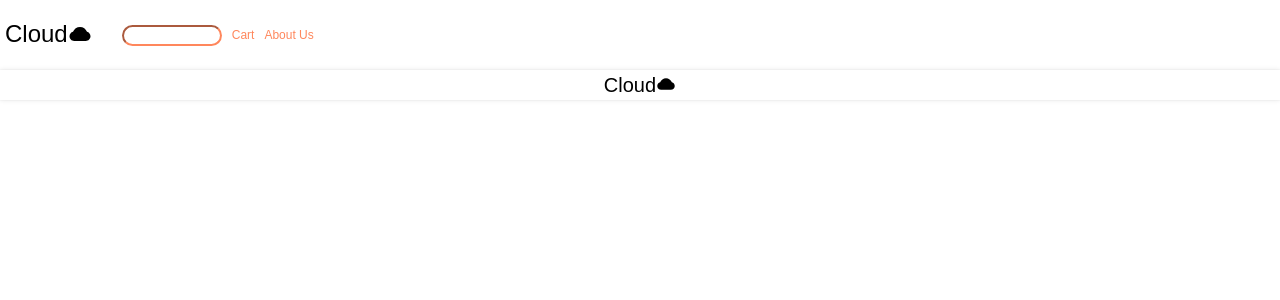
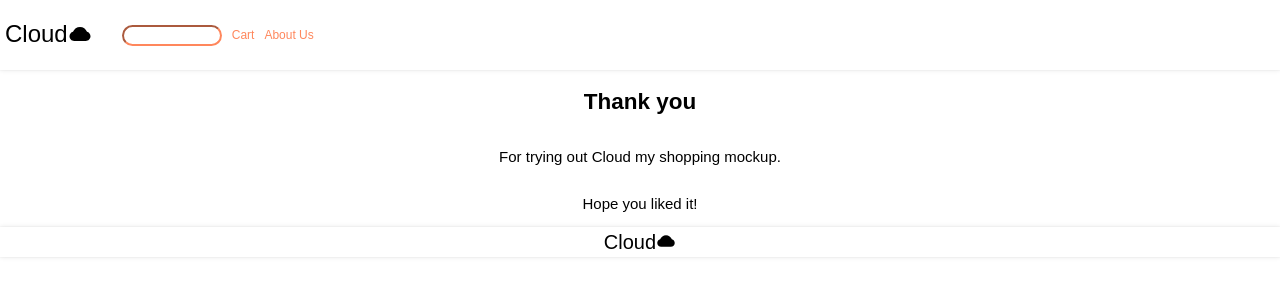
Before and after one commit to JordyPena/cloud, a React (Create React App) app: page /thanks in a window 1280 px wide. Shown: the top 300 px of the page. Built offline with nearby package versions, Linux system fonts and the light colour scheme; no server answers.

Commit message:
Thanks.js --Created thanks component --added text

```diff
--- a/src/App.js
+++ b/src/App.js
@@ -12,6 +12,7 @@ import Results from "./Results/Results";
 import Summary from "./Summary/Summary";
 import Total from "./Total/Total";
 import Checkout from "./Checkout/Checkout";
+import Thanks from "./Thanks/Thanks";
 
 const App = () => {
   const [allResults, setAllResults] = useState([]);
@@ -97,6 +98,8 @@ const App = () => {
 
       <Route exact path="/checkout" render={() => <Checkout />} />
 
+      <Route exact path="/thanks" component={Thanks} />
+
       <Footer />
     </>
   );
--- /dev/null
+++ b/src/Thanks/Thanks.css
@@ -0,0 +1,10 @@
+.thanks-container {
+  display: flex;
+  flex-direction: column;
+  justify-content: center;
+  align-items: center;
+  padding: 0 10px 0 10px;
+  margin: 0 5px 0 5px;
+  text-align: center;
+  font-size: 15px;
+}
--- /dev/null
+++ b/src/Thanks/Thanks.js
@@ -0,0 +1,14 @@
+import "../Thanks/Thanks.css";
+
+const Thanks = () => {
+
+  return (
+    <section className='thanks-container'>
+      <h1>Thank you</h1>
+      <p>For trying out Cloud my shopping mockup.</p>
+      <p>Hope you liked it!</p>
+    </section>
+  )
+}
+
+export default Thanks;
```
